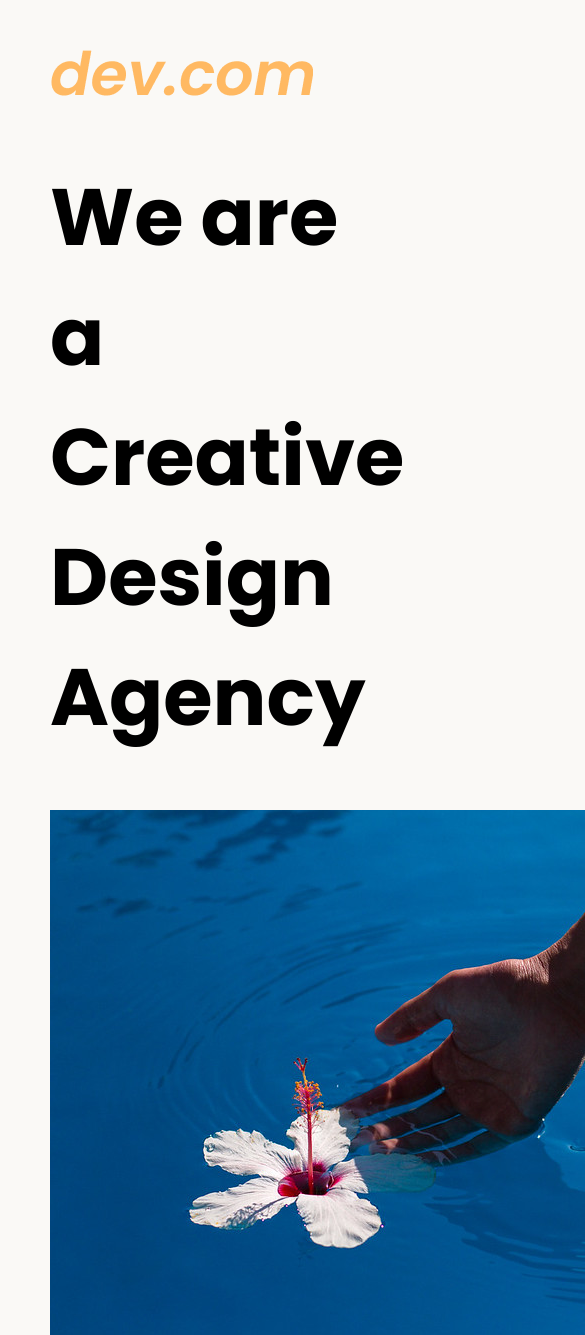
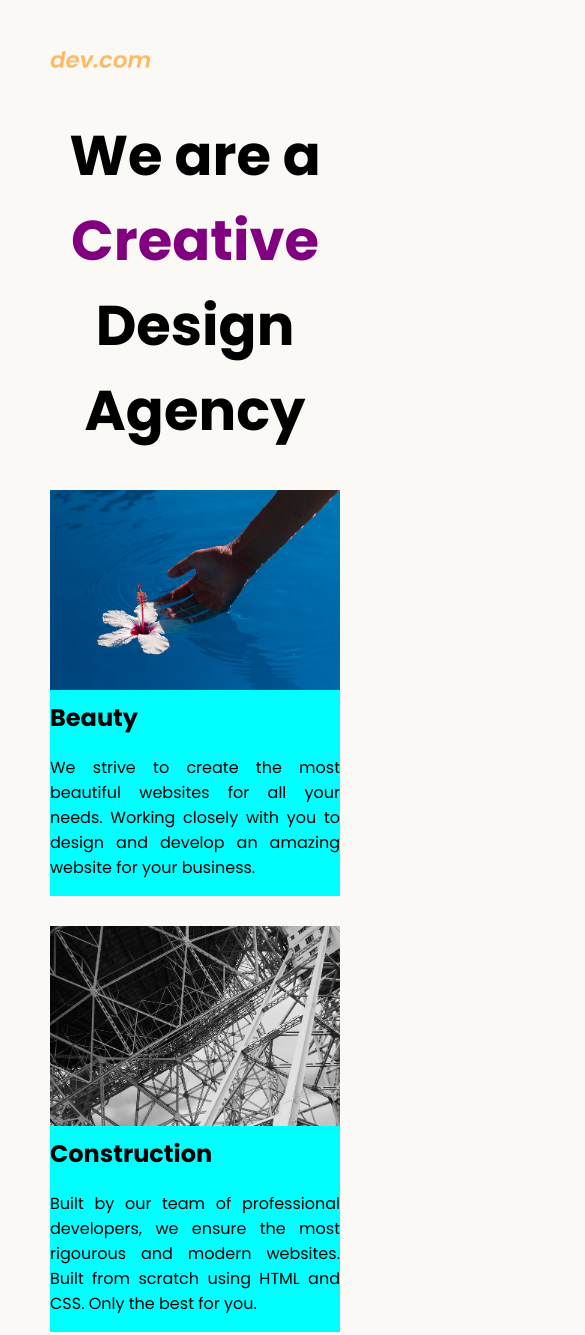
Before and after one commit to drewzambelli/webdev, a plain HTML site: page 8.4 Web Design Agency Project/index.html in a window 390 px wide. Shown: the top 1335 px of the page, 585 px wide, since content can reach past the window. Drawn offline with Linux system fonts and the light colour scheme.

Commit message:
proj1final

```diff
--- a/8.4 Web Design Agency Project/index.html
+++ b/8.4 Web Design Agency Project/index.html
@@ -14,7 +14,7 @@
 <body>
   <div class="main">
     <img class="logo" src="./assets/images/logo.png" alt="logo">
-    <h1>We are a Creative Design Agency</h1>
+    <h1>We are a <span class = "creativeColor"> Creative</span> </br>Design Agency</h1>
     <div class="left card"><img class="tile-image" src="./assets/images/beautiful.jpg" alt="hand and flower in water">
       <h2 class="card-title">Beauty</h2>
       <p class="card-text">We strive to create the most beautiful websites for all your needs. Working closely with you
--- a/8.4 Web Design Agency Project/style.css
+++ b/8.4 Web Design Agency Project/style.css
@@ -17,4 +17,54 @@ h1 {
 footer {
   text-align: right;
   color: midnightblue;
+  clear:both;
 }
+
+.creativeColor {
+  color: purple;
+}
+
+.card {
+  width: 45%;
+  background-color: aqua;
+}
+
+.left {
+  float: left;
+}
+
+.right {
+  float: right;
+}
+
+.tile-image {
+  float: left;
+  height: 200px;
+  margin-right: 50px;
+
+}
+
+@media (max-width: 680px) {
+  .logo {
+    width: 100px;
+  }
+
+  h1 {
+    font-size: 3.5rem;
+    text-align: center;
+  }
+
+  .card {
+    width: 100%;
+    display: block;
+    margin-bottom: 30px;
+    text-align: justify;
+  }
+
+  .card img {
+    margin-bottom: 10px;
+    width: 100%;
+    display: inline;
+    object-fit: cover;
+  }
+}
```
